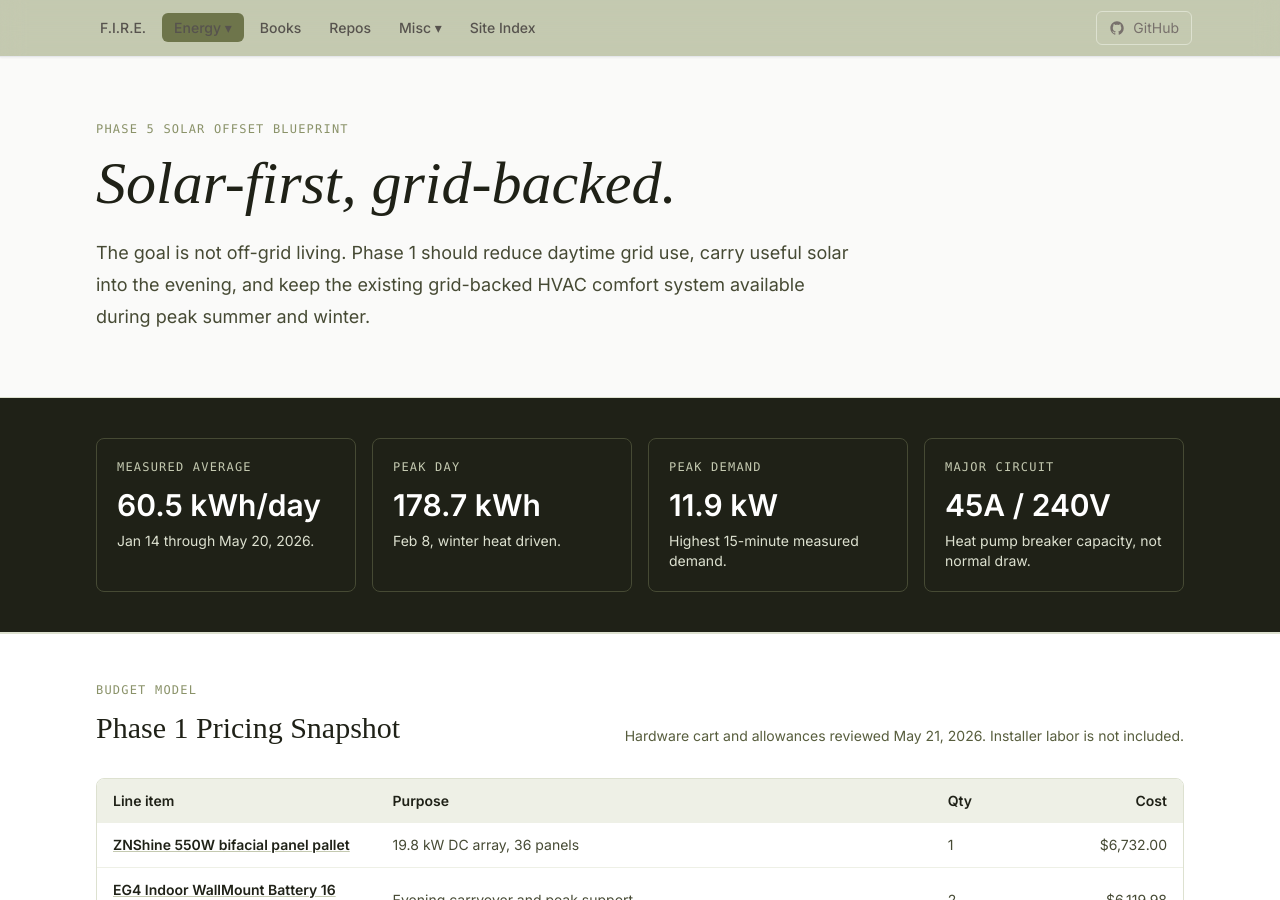
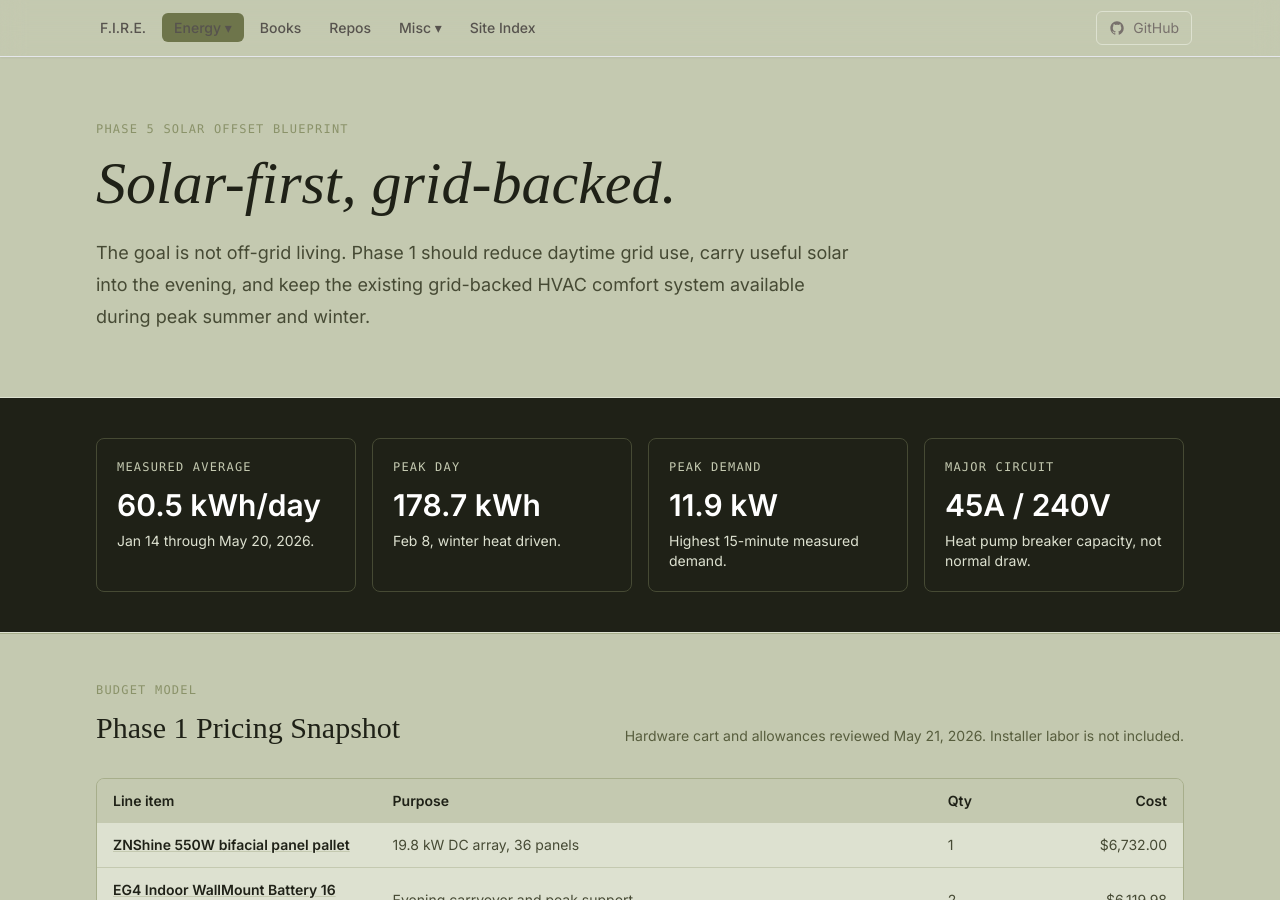
Before and after one commit to techmore/techmore.github.io, a Jekyll site: the page built from pages/energy-monitoring/solar.html, in a window 1280 px wide and 900 px high. Built offline with Jekyll 4.4.1, drawn with Linux system fonts in a browser that asks for light colours; nearby versions of some CDN libraries; some web fonts are replaced.

Commit message:
Restore solar page olive theme

```diff
--- a/pages/energy-monitoring/solar.html
+++ b/pages/energy-monitoring/solar.html
@@ -3,7 +3,7 @@ layout: default
 title: Solar Offset - Techmore
 ---
 
-<main class="bg-stone-50 text-olive-900">
+<main class="bg-olive-300 text-olive-900">
   <section class="max-w-6xl mx-auto px-4 sm:px-6 lg:px-8 py-12 sm:py-16">
     <div class="max-w-3xl">
       <p class="font-mono text-xs tracking-widest uppercase text-olive-500">Phase 5 solar offset blueprint</p>
@@ -41,7 +41,7 @@ title: Solar Offset - Techmore
     </div>
   </section>
 
-  <section class="bg-white border-y border-olive-200">
+  <section class="bg-olive-200/70 border-y border-olive-400">
     <div class="max-w-6xl mx-auto px-4 sm:px-6 lg:px-8 py-12">
       <div class="flex flex-col gap-3 sm:flex-row sm:items-end sm:justify-between">
         <div>
@@ -51,9 +51,9 @@ title: Solar Offset - Techmore
         <p class="max-w-xl text-sm text-olive-700">Hardware cart and allowances reviewed May 21, 2026. Installer labor is not included.</p>
       </div>
 
-      <div class="mt-8 overflow-x-auto rounded-lg border border-olive-200">
+      <div class="mt-8 overflow-x-auto rounded-lg border border-olive-400">
         <table class="w-full min-w-[820px] text-left text-sm">
-          <thead class="bg-olive-100 text-olive-950">
+          <thead class="bg-olive-300 text-olive-950">
             <tr>
               <th class="px-4 py-3 font-semibold">Line item</th>
               <th class="px-4 py-3 font-semibold">Purpose</th>
@@ -61,7 +61,7 @@ title: Solar Offset - Techmore
               <th class="px-4 py-3 font-semibold text-right">Cost</th>
             </tr>
           </thead>
-          <tbody class="divide-y divide-olive-100 bg-white text-olive-800">
+          <tbody class="divide-y divide-olive-300 bg-olive-200 text-olive-800">
             <tr>
               <td class="px-4 py-3"><a class="font-semibold text-olive-950 underline decoration-olive-300 hover:text-olive-700" href="https://signaturesolar.com/pallet-of-znshine-550w-bifacial-solar-panels-36-panels/">ZNShine 550W bifacial panel pallet</a></td>
               <td class="px-4 py-3">19.8 kW DC array, 36 panels</td>
@@ -110,7 +110,7 @@ title: Solar Offset - Techmore
               <td class="px-4 py-3">2</td>
               <td class="px-4 py-3 text-right">$0.00</td>
             </tr>
-            <tr class="bg-olive-50">
+            <tr class="bg-olive-100">
               <td class="px-4 py-3 font-semibold text-olive-950">Current cart subtotal</td>
               <td class="px-4 py-3">Before shipping and tax</td>
               <td class="px-4 py-3"></td>
@@ -128,7 +128,7 @@ title: Solar Offset - Techmore
               <td class="px-4 py-3"></td>
               <td class="px-4 py-3 text-right">$1,782.46</td>
             </tr>
-            <tr class="bg-olive-50">
+            <tr class="bg-olive-100">
               <td class="px-4 py-3 font-semibold text-olive-950">Quoted cart total</td>
               <td class="px-4 py-3">Hardware, racks, shipping, and tax</td>
               <td class="px-4 py-3"></td>
@@ -167,7 +167,7 @@ title: Solar Offset - Techmore
           The model uses 18,947 kWh/year of production and $0.13760/kWh. Because the system is planned around self-consumption and no intentional export, the practical value depends on how much production is captured by live loads or batteries.
         </p>
       </div>
-      <div class="rounded-lg border border-olive-200 bg-white p-6">
+      <div class="rounded-lg border border-olive-400 bg-olive-200 p-6">
         <dl class="grid gap-5 sm:grid-cols-2">
           <div>
             <dt class="font-mono text-xs tracking-widest uppercase text-olive-500">Annual production</dt>
@@ -192,16 +192,16 @@ title: Solar Offset - Techmore
       </div>
     </div>
 
-    <div class="mt-8 overflow-x-auto rounded-lg border border-olive-200 bg-white">
+    <div class="mt-8 overflow-x-auto rounded-lg border border-olive-400 bg-olive-200">
       <table class="w-full min-w-[720px] text-left text-sm">
-        <thead class="bg-olive-100 text-olive-950">
+        <thead class="bg-olive-300 text-olive-950">
           <tr>
             <th class="px-4 py-3 font-semibold">Season</th>
             <th class="px-4 py-3 font-semibold">Expected pattern</th>
             <th class="px-4 py-3 font-semibold text-right">Modeled savings</th>
           </tr>
         </thead>
-        <tbody class="divide-y divide-olive-100 text-olive-800">
+        <tbody class="divide-y divide-olive-300 text-olive-800">
           <tr>
             <td class="px-4 py-3 font-semibold text-olive-950">Peak summer</td>
             <td class="px-4 py-3">Cooling load should use a lot of production while the sun is available.</td>
@@ -222,7 +222,7 @@ title: Solar Offset - Techmore
     </div>
   </section>
 
-  <section class="bg-olive-100/70 border-y border-olive-200">
+  <section class="bg-olive-200/70 border-y border-olive-400">
     <div class="max-w-6xl mx-auto px-4 sm:px-6 lg:px-8 py-12">
       <div class="max-w-3xl">
         <p class="font-mono text-xs tracking-widest uppercase text-olive-500">Permitting</p>
@@ -233,7 +233,7 @@ title: Solar Offset - Techmore
       </div>
 
       <div class="mt-8 grid gap-4 md:grid-cols-2">
-        <div class="rounded-lg border border-olive-200 bg-white p-5">
+        <div class="rounded-lg border border-olive-400 bg-olive-200 p-5">
           <h3 class="text-xl text-olive-950">Paperwork links</h3>
           <ul class="mt-4 space-y-2 text-sm text-olive-800">
             <li><a class="underline decoration-olive-300 hover:text-olive-700" href="https://tinicumtownship.org/zoning-code-enforcement/">Township zoning and permit page</a></li>
@@ -244,7 +244,7 @@ title: Solar Offset - Techmore
             <li><a class="underline decoration-olive-300 hover:text-olive-700" href="https://tinicumtownship.org/wp-content/uploads/2024/01/CODIFIED_ZONING_ORDINANCE_REVISED%208-7-23.pdf">Zoning ordinance</a></li>
           </ul>
         </div>
-        <div class="rounded-lg border border-olive-200 bg-white p-5">
+        <div class="rounded-lg border border-olive-400 bg-olive-200 p-5">
           <h3 class="text-xl text-olive-950">Likely review topics</h3>
           <ul class="mt-4 space-y-2 text-sm text-olive-800">
             <li>Scaled site plan with array location, setbacks, lot lines, wells, septic, slopes, woods, wetlands, and overlays.</li>
@@ -266,7 +266,7 @@ title: Solar Offset - Techmore
           The panel pallet fits the FlexBOSS21 on paper when arranged conservatively. The installer still needs to verify cold-weather voltage, parallel current, grounding, breaker placement, and the final one-line diagram.
         </p>
       </div>
-      <div class="rounded-lg border border-olive-200 bg-white p-6">
+      <div class="rounded-lg border border-olive-400 bg-olive-200 p-6">
         <ul class="space-y-3 text-sm text-olive-800">
           <li><span class="font-semibold text-olive-950">Best string shape:</span> four strings of nine panels, with two strings on MPPT 1 and two strings on MPPT 2.</li>
           <li><span class="font-semibold text-olive-950">Why not ten per string:</span> ten-panel strings create more cold-weather high-voltage risk against protection limits.</li>
@@ -278,17 +278,17 @@ title: Solar Offset - Techmore
     </div>
 
     <div class="mt-8 grid gap-4 md:grid-cols-3">
-      <div class="rounded-lg border border-olive-200 bg-white p-5">
+      <div class="rounded-lg border border-olive-400 bg-olive-200 p-5">
         <p class="font-mono text-xs tracking-widest uppercase text-olive-500">Panel size</p>
         <p class="mt-2 text-2xl font-semibold text-olive-950">~999 sq ft</p>
         <p class="mt-2 text-sm text-olive-700">36 panels at roughly 27.8 sq ft each before spacing and access.</p>
       </div>
-      <div class="rounded-lg border border-olive-200 bg-white p-5">
+      <div class="rounded-lg border border-olive-400 bg-olive-200 p-5">
         <p class="font-mono text-xs tracking-widest uppercase text-olive-500">Bifacial upside</p>
         <p class="mt-2 text-2xl font-semibold text-olive-950">Ground mounts help</p>
         <p class="mt-2 text-sm text-olive-700">Rear gain is better with air gap and reflective ground such as gravel, concrete, snow, or open light surfaces.</p>
       </div>
-      <div class="rounded-lg border border-olive-200 bg-white p-5">
+      <div class="rounded-lg border border-olive-400 bg-olive-200 p-5">
         <p class="font-mono text-xs tracking-widest uppercase text-olive-500">Starter option</p>
         <p class="mt-2 text-2xl font-semibold text-olive-950">18 panels first</p>
         <p class="mt-2 text-sm text-olive-700">Two nine-panel strings can reduce first-stage site work while keeping the rest of the pallet for expansion.</p>
```
